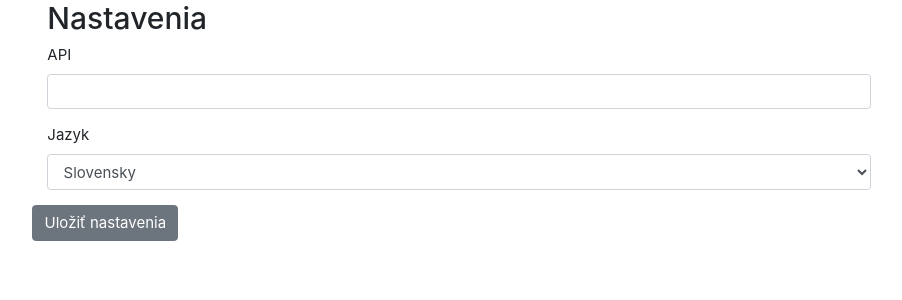
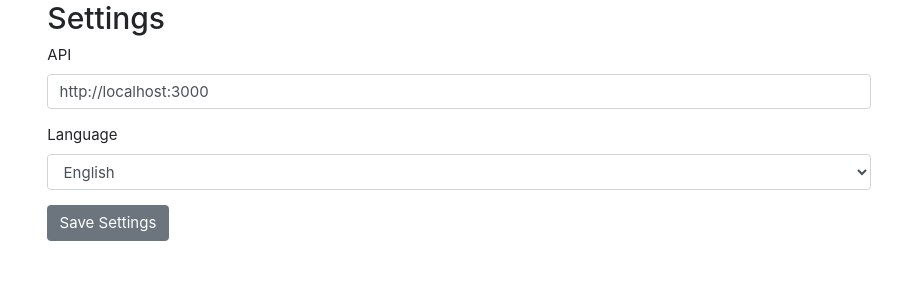
Before and after one commit to FLL-SK/tms, a React app: page /settings in a window 1280 px wide. Shown: the top 300 px of the page, without its empty margins (181-1083 px from the left). Built offline with nearby package versions, Linux system fonts and the light colour scheme.

Commit message:
saving and loading settings from local store

```diff
--- a/src/_features/SettingsPage/SettingsPage.tsx
+++ b/src/_features/SettingsPage/SettingsPage.tsx
@@ -1,6 +1,6 @@
-import React, { useState, useEffect } from 'react';
-import { Link } from 'react-router-dom';
-import { useDispatch, useSelector } from 'react-redux';
+import React from 'react';
+import i18next from 'i18next';
+
 import { Button, Form, Row, Col } from 'react-bootstrap';
 
 import { useForm, SubmitHandler } from 'react-hook-form';
@@ -8,54 +8,57 @@ import { useForm, SubmitHandler } from 'react-hook-form';
 import { useTranslation } from 'react-i18next';
 import { txt } from '../../_locales';
 
-import { appActions } from '../../_actions';
-
-import { RootState } from '../../_reducers';
+import { AppSettings } from '../../_helpers/appSettings';
 
 type Inputs = {
     apiUrl: string;
     language: string;
 };
 
-function SettingsPage() {
+const lang = AppSettings.loadLanguage();
+const url = AppSettings.loadApiUrl();
+
+export function SettingsPage() {
     const { register, handleSubmit, watch, errors } = useForm<Inputs>();
     const { t } = useTranslation();
-    const dispatch = useDispatch();
 
     console.log('Settings page');
 
     const onSubmit: SubmitHandler<Inputs> = (data) => {
-        dispatch(appActions.changeLanguage(data.language));
+        AppSettings.changeLanguage(data.language);
+        AppSettings.setApiUrl(data.apiUrl);
         console.log('Settings saved', data);
     };
 
     return (
         <Row>
             <Col md={{ span: 8, offset: 2 }} sm>
-                <h2>{t(txt.SettingsPage.title)}</h2>
                 <Form name="loginForm" onSubmit={handleSubmit(onSubmit)}>
+                    <h2>{t(txt.SettingsPage.title)}</h2>
+
                     <Form.Group>
                         <Form.Label>{t(txt.SettingsPage.apiUrl)}</Form.Label>
-                        <Form.Control type="text" name="apiUrl" defaultValue="" ref={register({ required: true })} />
+                        <Form.Control type="text" name="apiUrl" defaultValue={url} ref={register({ required: true })} />
                     </Form.Group>
                     <Form.Group>
                         <Form.Label>{t(txt.SettingsPage.language)}</Form.Label>
-                        <Form.Control as="select" name="language" ref={register({ required: true })}>
+                        <Form.Control
+                            as="select"
+                            name="language"
+                            defaultValue={lang}
+                            ref={register({ required: true })}
+                        >
                             <option value="sk">Slovensky</option>
                             <option value="en">English</option>
                         </Form.Control>
                     </Form.Group>
-                    <Row>
-                        <Form.Group>
-                            <Button variant="secondary" type="submit">
-                                {t(txt.SettingsPage.btnSave)}
-                            </Button>
-                        </Form.Group>
-                    </Row>
+                    <Form.Group>
+                        <Button variant="secondary" type="submit">
+                            {t(txt.SettingsPage.btnSave)}
+                        </Button>
+                    </Form.Group>
                 </Form>
             </Col>
         </Row>
     );
 }
-
-export { SettingsPage };
--- /dev/null
+++ b/src/_helpers/appSettings.ts
@@ -0,0 +1,28 @@
+import { appConstants } from '../_constants';
+import { apiService } from '../_services/api.service';
+import i18next from 'i18next';
+
+export namespace AppSettings {
+    export function changeLanguage(lang: string): string {
+        i18next.changeLanguage(lang).then(() => localStorage.setItem('tms_i18nextLng', lang));
+        return lang;
+    }
+
+    export function loadLanguage(): string {
+        const lang = localStorage.getItem('tms_i18nextLng') || 'en';
+        i18next.changeLanguage(lang);
+        return lang;
+    }
+
+    export function setApiUrl(url: string): string {
+        localStorage.setItem('tms_apiUrl', url);
+        apiService.setUrl(url);
+        return url;
+    }
+
+    export function loadApiUrl(): string {
+        const url = localStorage.getItem('tms_apiUrl') || 'http://localhost:3000';
+        apiService.setUrl(url);
+        return url;
+    }
+}
--- a/src/index.tsx
+++ b/src/index.tsx
@@ -5,7 +5,7 @@ import { Provider } from 'react-redux';
 import { store } from './_helpers';
 import { App } from './App';
 
-import { apiService } from './_services';
+import { AppSettings } from './_helpers/appSettings';
 
 import 'bootstrap/dist/css/bootstrap.min.css';
 import './_styles/textsizing.css';
@@ -17,7 +17,8 @@ import './_locales';
 //import { configureFakeBackend } from './_helpers';
 //configureFakeBackend();
 
-apiService.setUrl('http://localhost:3000');
+AppSettings.loadApiUrl();
+AppSettings.loadLanguage();
 
 render(
     <Provider store={store}>
```
